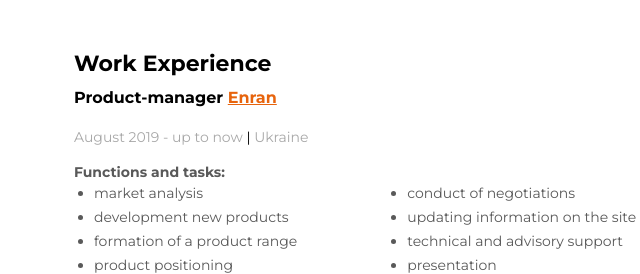
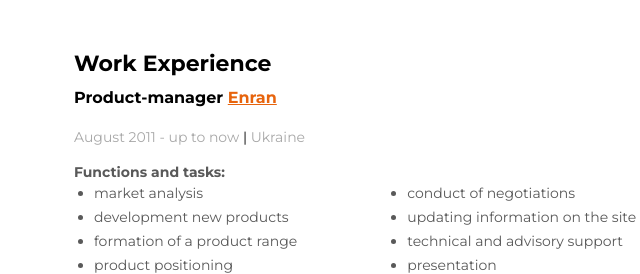
Before and after one commit to zhitnyak/curriculum-vitae, a plain HTML site: page index.html in a window 1280 px wide. Shown: the part 945-1219 px from the top of the page, 426-1066 px from the left. Drawn offline with Linux system fonts and the light colour scheme.

Commit message:
finished

```diff
--- a/index.html
+++ b/index.html
@@ -133,22 +133,6 @@
               My goal is to work with full dedication for a decent pay, getting
               satisfaction from a job well done
             </p>
-            <!-- <br />
-            <ul>
-              <h3>Achievements</h3>
-              <li class="Achievements">
-                development and implementation of plans to bring new products to
-                the Ukrainian market
-              </li>
-              <li>expanding the supplier base</li>
-              <li>successful passing of attestations</li>
-              <li>good skills in conducting presentations, trainings</li>
-              <li>successful implementation of stock positions</li>
-              <li>implementation of the reservation program</li>
-              <li>
-                development of various programs, promotions to increase sales
-              </li>
-            </ul> -->
           </div>
         </div>
         <!--project container-->
@@ -301,7 +285,7 @@
               >
             </h4>
             <span class="proffession-time"
-              >August 2019 - up to now
+              >August 2011 - up to now
               <span class="proffesion-divider">|</span> Ukraine</span
             >
 
@@ -373,17 +357,6 @@
                 >January 2021 - until now
                 <span class="education-divider">|</span> Ukraine</span
               >
-              <!-- <br /><br /><br />
-              <h3 class="education-place">Trainings</h3>
-              <br />
-              <p class="education-trainings">Project management</p>
-              <p class="education-trainings">Assortment management</p>
-              <p class="education-trainings">Effective sales</p>
-              <p class="education-trainings">
-                Marketing analysis for the purpose of planning sales
-              </p>
-              <p class="education-trainings">Communication Mastery</p>
-              <p class="education-trainings">Time management</p> -->
             </div>
           </div>
         </div>
```
Also changed, not shown: css/style.css (+0 -41 lines).
